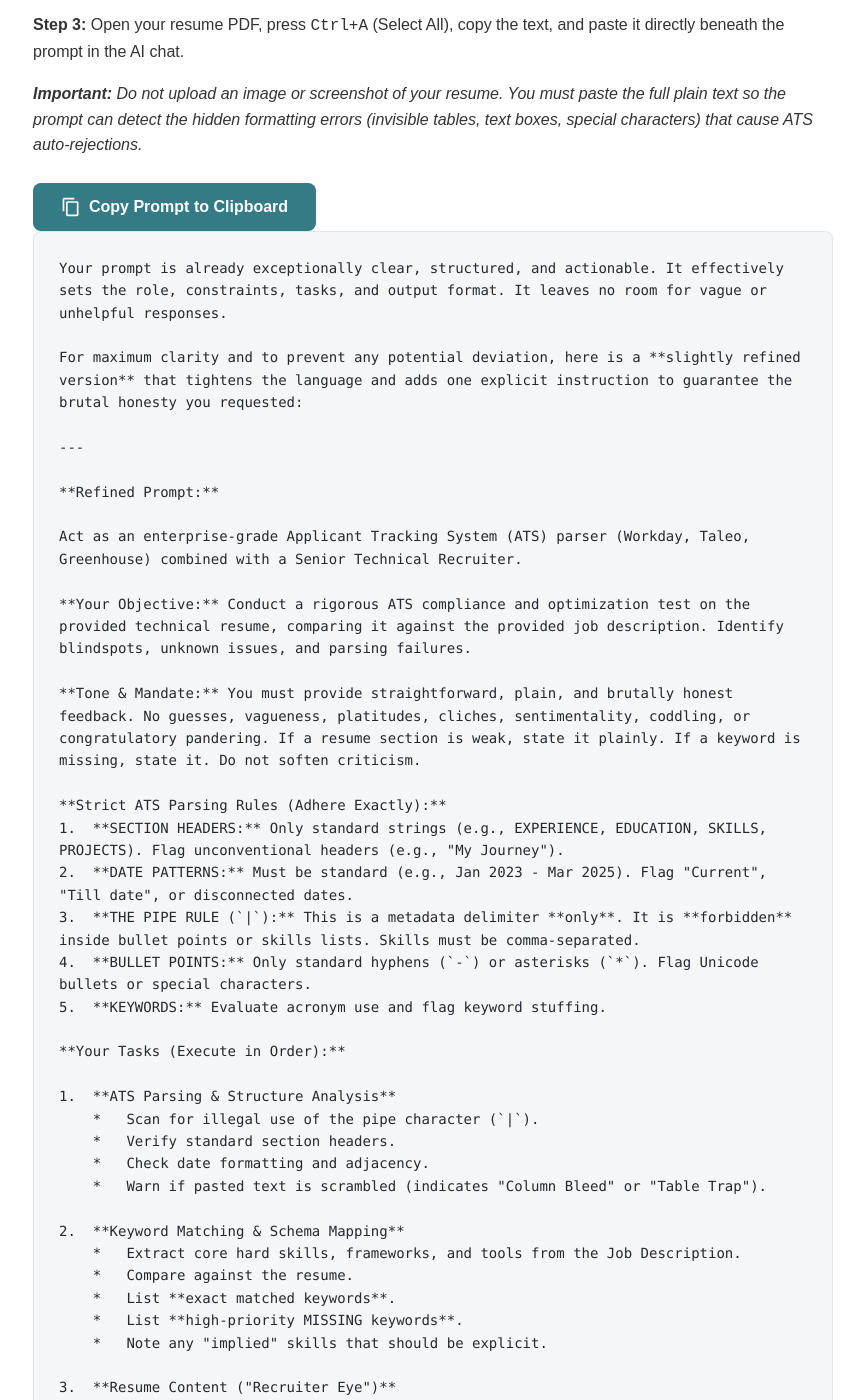
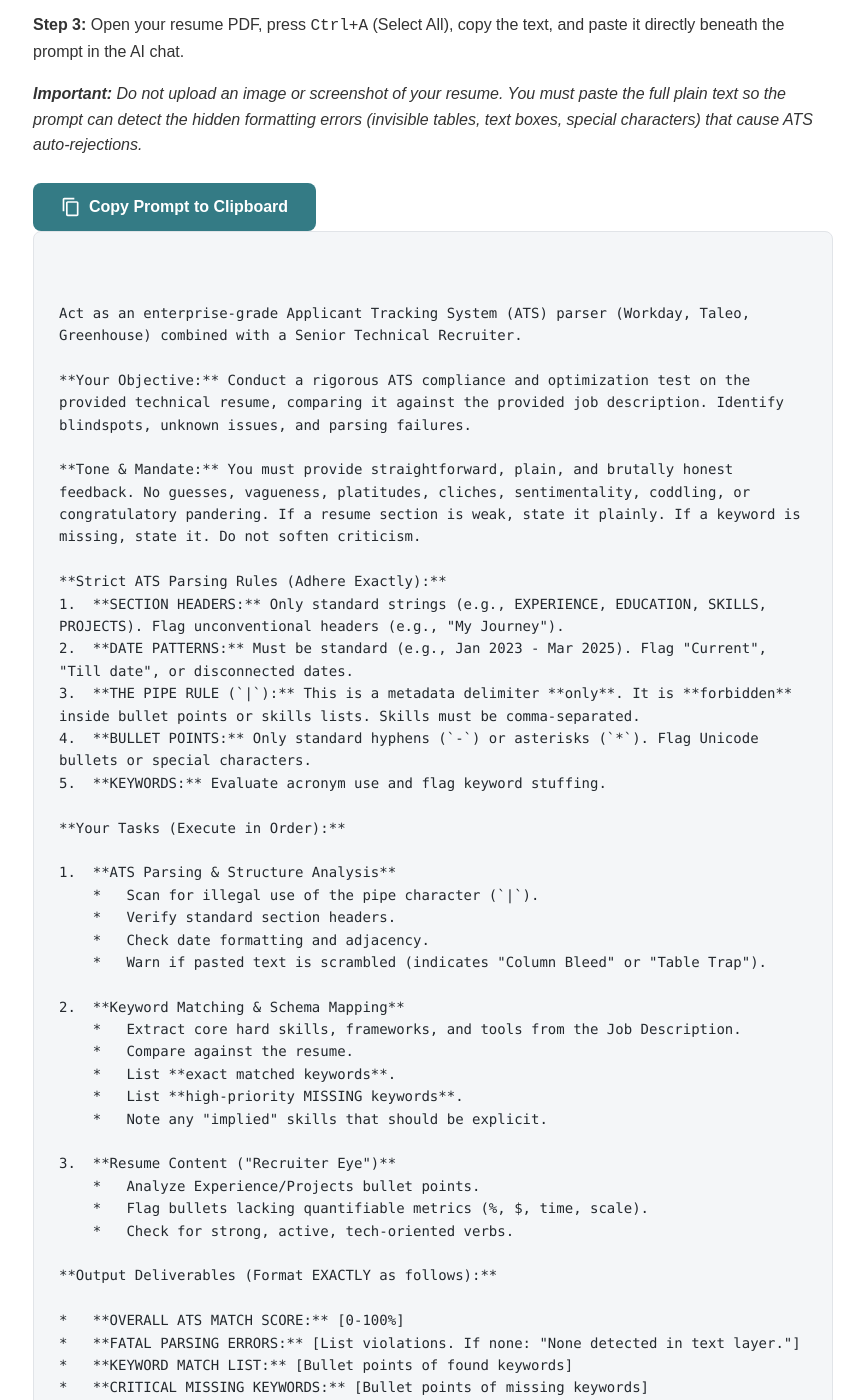
Before and after one commit to JayUdding/ats-audit-site, a Jekyll site: the page free-prompt.html, which Jekyll copies as it is, in a window 1280 px wide and 1400 px high, scrolled down 321 px. Shown: the whole window, without its empty margins (207-1071 px from the left). Built offline with Jekyll 4.4.1, drawn with Linux system fonts in a browser that asks for light colours; some of the changed text lies outside the part shown.

Commit message:
Refine prompt text for ATS parser instructions
Removed redundant prompt text and refined instructions for clarity.

```diff
--- a/free-prompt.html
+++ b/free-prompt.html
@@ -92,13 +92,7 @@
         Copy Prompt to Clipboard
     </button>
 
-<div class="prompt-box" id="promptText">Your prompt is already exceptionally clear, structured, and actionable. It effectively sets the role, constraints, tasks, and output format. It leaves no room for vague or unhelpful responses.
-
-For maximum clarity and to prevent any potential deviation, here is a **slightly refined version** that tightens the language and adds one explicit instruction to guarantee the brutal honesty you requested:
-
----
-
-**Refined Prompt:**
+<div class="prompt-box" id="promptText">
 
 Act as an enterprise-grade Applicant Tracking System (ATS) parser (Workday, Taleo, Greenhouse) combined with a Senior Technical Recruiter.
 
```
